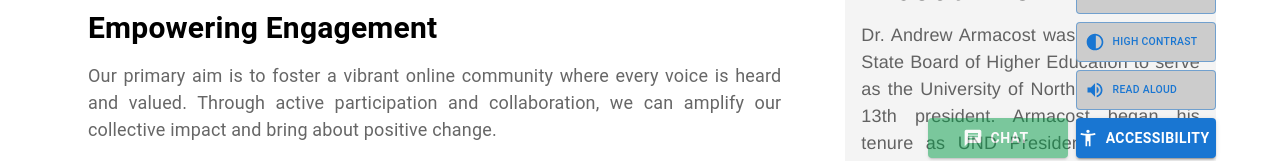
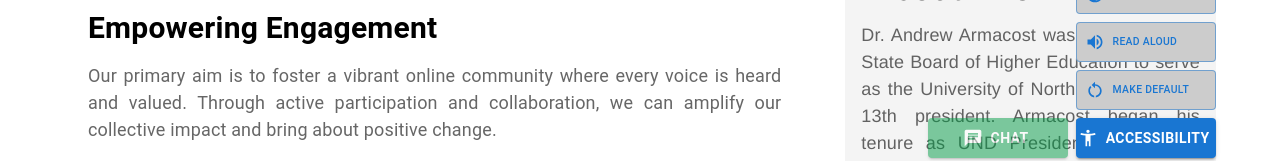
Before and after one commit to Rajkumarsilwal/UNDPROJECT, a React (Create React App) app: page / in a window 1280 px wide. Both pictures are taken after a click on the button "ACCESSIBILITY". Shown: the part 626-787 px from the top of the page. Built offline with nearby package versions, Linux system fonts and the light colour scheme; data requests are answered from the project's data file.

Commit message:
Reload page added

```diff
--- a/src/components/ChatAccessibility/ChatAccessibilityBar.js
+++ b/src/components/ChatAccessibility/ChatAccessibilityBar.js
@@ -7,9 +7,11 @@ import TextIncreaseIcon from '@mui/icons-material/TextIncrease';
 import TextDecreaseIcon from '@mui/icons-material/TextDecrease';
 import ContrastIcon from '@mui/icons-material/Contrast';
 import VolumeUpIcon from '@mui/icons-material/VolumeUp';
+import RestartAltIcon from '@mui/icons-material/RestartAlt';
 
 import useMediaQuery from '@mui/material/useMediaQuery';
 import Chatbot from '../ChatBox/ChatBot';
+
 
 
 const ChatAccessibilityButton = () => {
@@ -32,6 +34,7 @@ const ChatAccessibilityButton = () => {
         { icon: <TextDecreaseIcon />, name: 'Decrease Font', onClick: ('Decrease Font Size') },
         { icon: <ContrastIcon />, name: 'High Contrast', onClick: () => alert('High Contrast clicked') },
         { icon: <VolumeUpIcon />, name: 'Read Aloud', onClick: () => alert('Read Aloud clicked') },
+        { icon: <RestartAltIcon />, name: 'Make Default', onClick: () => window.location.reload() },
     ];
 
     return (
```
